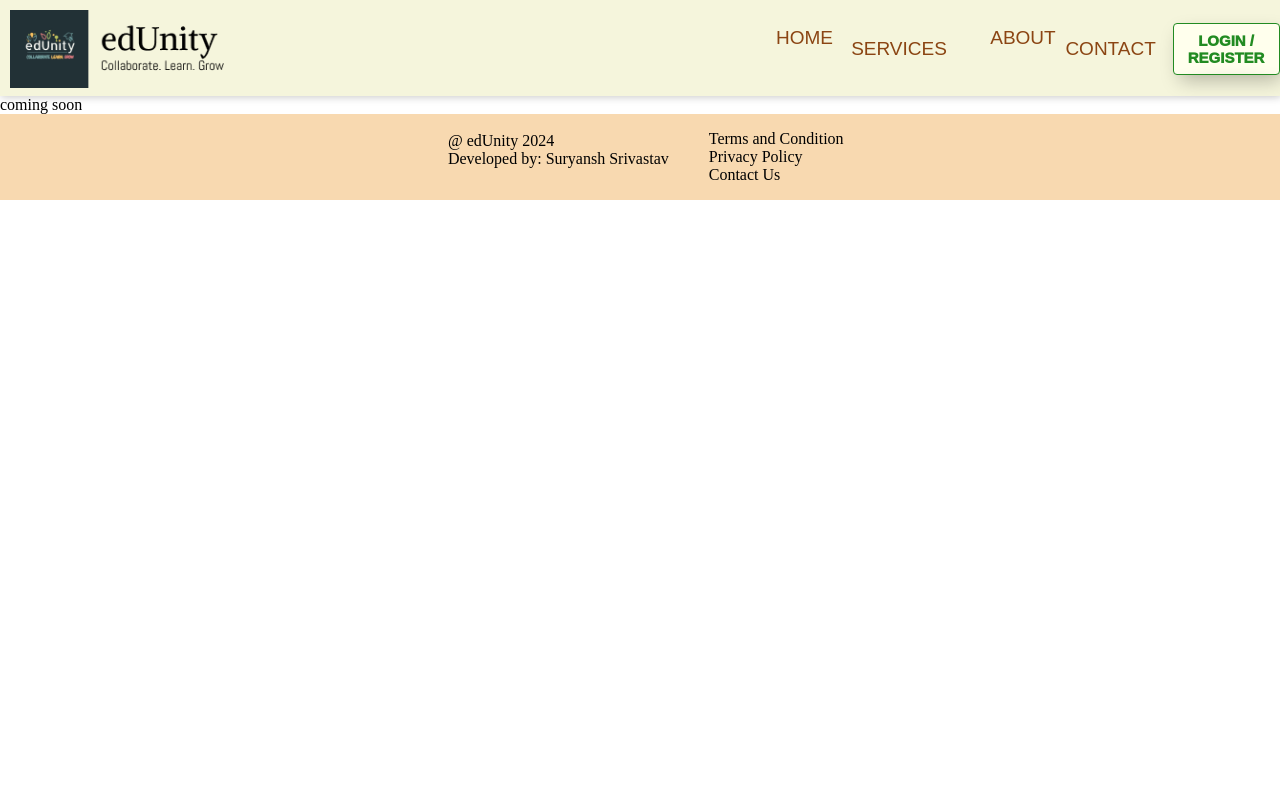
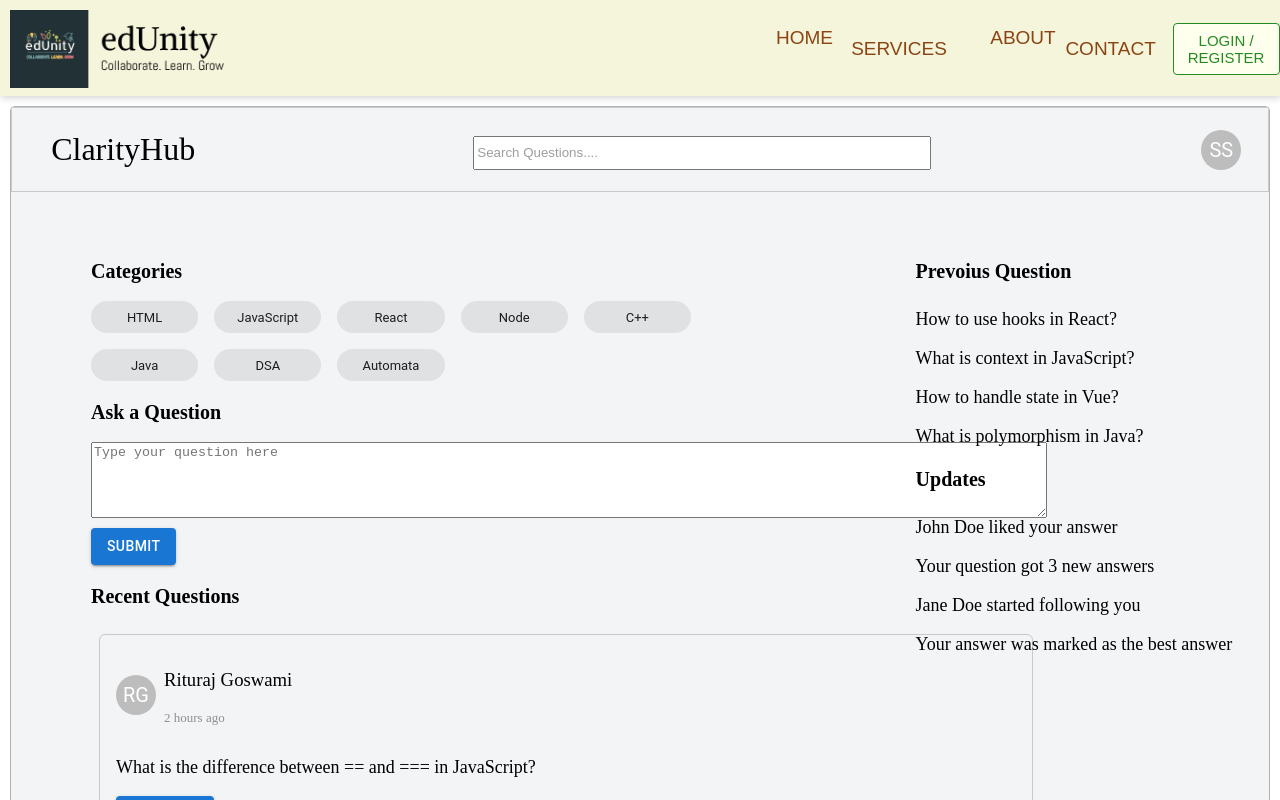
Before and after one commit to ssuryanshh/discussify, a React (Vite) app in the folder client/: page /clarity_hub in a window 1280 px wide. Shown: the top 800 px of the page. Built offline with nearby package versions, Linux system fonts and the light colour scheme; a web font is replaced by a local one.

Commit message:
Created ClarityHub page and updated some styling

```diff
--- a/client/src/pages/ClarityHub/ClarityHub.css
+++ b/client/src/pages/ClarityHub/ClarityHub.css
@@ -0,0 +1,105 @@
+.clarity-hub-container{
+    min-height: 100vh;
+    background-color: #F3F4F6;
+    margin: 10px;
+    border: 1px solid #b3b2b2;
+    border-radius: 5px;
+
+}
+.clarity-head{
+    display: flex;
+padding: 0.1rem;
+justify-content: space-between;
+align-items: center;
+border-bottom-width: 1px;
+border: 1px solid #c9c9c9;
+}
+h1.clarity{
+    margin-left:3% ;
+    font-weight: 500;
+}
+.clarity-search{
+    width: 450px;
+    height:  28px;
+}
+input.clarity{
+    width: 100%;
+    height: 100%;
+}
+input.clarity::placeholder{
+    width: 100%;
+    height: 100%;
+    color: #9f9d9d;
+}
+.avatars{
+    margin-right: 2%;
+}
+.clarity-main{
+    padding-top: 1.5rem;
+    padding-right: 6rem;
+    padding-left: 5rem;
+    display: grid;
+    grid-template-columns: auto;
+}
+.gap{
+    margin-top: 1.5rem;
+}
+h2.clarity{
+    font-size: 1.25rem;
+line-height: 1.75rem;
+font-weight: 600;
+}
+.categories{
+    display: grid ;
+margin-top: 0.5rem;
+grid-template-columns: repeat(5, minmax(0, 1fr));
+gap: 1rem;
+width: 600px;
+}
+.doubt{
+    margin-top: 0.5rem;
+    height: 70px;
+    width: 950px;
+    margin-bottom: 1rem;
+}
+textarea.clarity{
+    height: 100%;
+    width: 100%;
+}
+textarea.clarity::placeholder{
+    height: 100%;
+    width: 100%;
+}
+.ask{
+    margin-top: 0.5rem;
+}
+.question-container{
+    padding: 1rem;
+border-radius: 0.375rem;
+border: 1px solid;
+border-color: #c9c9c9;
+margin: 0.5rem;
+}
+.question{
+    display: flex;
+gap: 0.5rem;
+align-items: center;
+}
+h3.clarity{
+    font-weight: 500;
+}
+p.time{
+    font-size: small;
+    color: #908f8f;
+}
+p.question{
+    font-size: large;
+}
+aside{
+    margin-top: 1.5rem;
+    padding: 1.5rem;
+}
+.clarity-main-container{
+display: grid;
+grid-template-columns: 70% 30%;
+}
--- a/client/src/pages/ClarityHub/ClarityHub.jsx
+++ b/client/src/pages/ClarityHub/ClarityHub.jsx
@@ -1,9 +1,94 @@
 import React from 'react';
+import "./ClarityHub.css";
+import Avatar from '@mui/material/Avatar';
+import Chip from '@mui/material/Chip';
+import { Button } from '@mui/material';
 function ClarityHub() {
   return (
-<div>
-  coming soon
-</div>
+<div className='clarity-hub-container'>
+  <div className='clarity-head'>
+    <h1 className='clarity'>ClarityHub</h1>
+    <div className='clarity-search'>
+      <input className="clarity" type='text' placeholder='Search Questions....'></input>
+    </div>
+    <div  className='avatars'>
+    <Avatar>SS</Avatar>
+    </div>
+  </div>
+  <div className='clarity-main-container'>
+  <div className='clarity-main'>
+    <div className='gap'>
+      <section>
+        <h2 className='clarity'>Categories</h2>
+        <div className='categories'>
+          <Chip label= "HTML"/>
+          <Chip label= "JavaScript"/>
+          <Chip label= "React"/>
+          <Chip label= "Node"/>
+          <Chip label= "C++"/>
+          <Chip label= "Java"/>
+          <Chip label= "DSA"/>
+          <Chip label= "Automata"/>
+        </div>
+      </section>
+      <section>
+        <h2 className='clarity'>Ask a Question</h2>
+        <div className='doubt'>
+          <textarea className= "clarity" placeholder='Type your question here'/>
+        </div>
+        <Button className ="ask" variant='contained'>Submit</Button>
+      </section>
+      <section>
+        <h2 className='clarity'>Recent Questions</h2>
+        <div className='gap'>
+          <div className='question-container'>
+            <div className='question'>
+              <Avatar>RG</Avatar>
+              <div>
+                <h3 className='clarity'>Rituraj Goswami</h3>
+                <p className='time'>2 hours ago</p>
+              </div>
+            </div>
+            <p className='question'>What is the difference between == and === in JavaScript?</p>
+            <Button className ="ask" variant='contained'>Respond</Button>
+          </div>
+          <div className='question-container'>
+            <div className='question'>
+              <Avatar>MR</Avatar>
+              <div>
+                <h3 className='clarity'>Mayur Rai</h3>
+                <p className='time'>3 hours ago</p>
+              </div>
+            </div>
+            <p className='question'>How to use async/await in JavaScript?</p>
+            <Button className ="ask" variant='contained'>Respond</Button>
+          </div>
+        </div>
+      </section>
+      </div>
+      </div>
+      <aside>
+        <section>
+          <h2 className='clarity'>Prevoius Question</h2>
+          <div className='gap'>
+            <p className='question'>How to use hooks in React?</p>
+            <p className='question'> What is context in JavaScript?</p>
+            <p className='question'>How to handle state in Vue?</p>
+            <p className='question'>What is polymorphism in Java?</p>
+          </div>
+        </section>
+        <section>
+          <h2 className='clarity'>Updates</h2>
+          <div className='gap'>
+            <p className="question">John Doe liked your answer</p>
+            <p className="question">Your question got 3 new answers</p>
+            <p className="question">Jane Doe started following you</p>
+            <p className="question">Your answer was marked as the best answer</p>
+          </div>
+        </section>
+      </aside>
+  </div>
+  </div>
   )
 }
 export default ClarityHub
--- a/client/src/pages/Services/Services.css
+++ b/client/src/pages/Services/Services.css
@@ -38,7 +38,7 @@ h1.service{
 p.service{
     font-family: 'Lora', serif;
 }
-button {
+button.service-btn {
     padding: 15px 25px;
     border: unset;
     border-radius: 15px;
@@ -54,7 +54,7 @@ button {
     overflow: hidden;
    }
 
-   button::before {
+   button.service-btn::before {
     content: "";
     position: absolute;
     top: 0;
@@ -69,10 +69,10 @@ button {
     transition: all 250ms
    }
 
-   button:hover {
+   button.service-btn:hover {
     color: #e8e8e8;
    }
 
-   button:hover::before {
+   button.service-btn:hover::before {
     width: 100%;
    }
--- a/client/src/pages/Services/Services.jsx
+++ b/client/src/pages/Services/Services.jsx
@@ -17,7 +17,7 @@ function Services() {
             <div className='service-content'>
               <p>EdUnity's Discussion Forum is the heart of collaborative learning. Here, students from different regions come together to share their knowledge, ask questions, and engage in discussions. Users can express themselves through various mediums, including text, stickers, emojis, and even voice messages. The platform fosters a sense of community, connecting minds across geographical boundaries and promoting a vibrant exchange of ideas.
 </p>
-              <NavLink to="/clarity_hub"><button type='button'>Get Started</button></NavLink>
+              <NavLink to="/clarity_hub"><button className= "service-btn" type='button'>Get Started</button></NavLink>
             </div>
             <div><img src={doubt} className='service'></img></div>
           </div>
```
